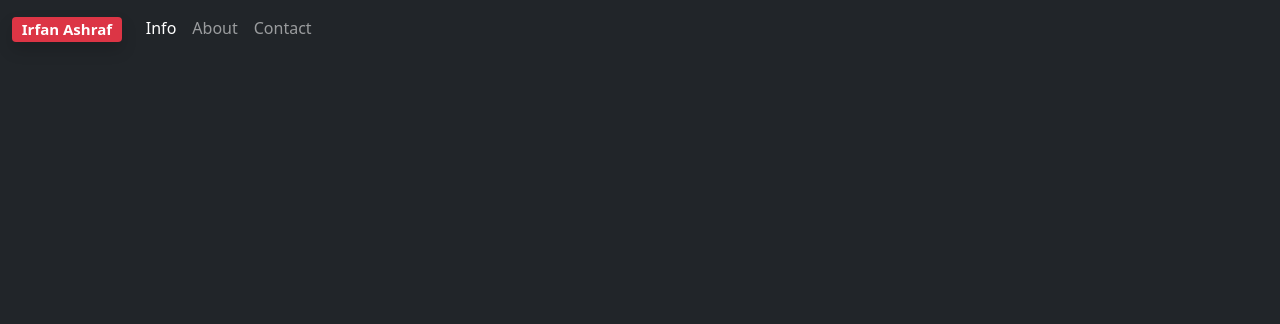
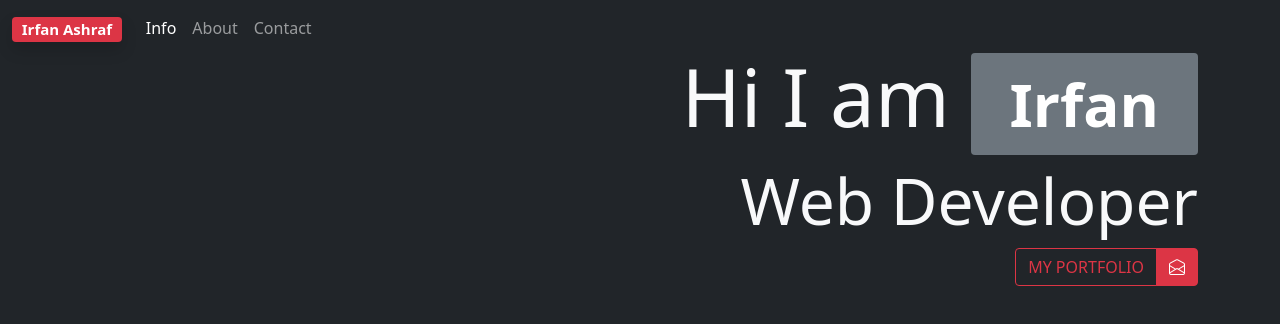
Before and after one commit to IrfanAshraf-pro/bootstrap5, a plain HTML site: page project1/index.html in a window 1280 px wide. Drawn offline with nearby package versions, Linux system fonts and the light colour scheme.

Commit message:
Done with header

```diff
--- a/project1/index.html
+++ b/project1/index.html
@@ -74,8 +74,37 @@
       </div>
     </nav>
     <!-- HEADER -->
-    <!-- Header > Portfolio & Email btn group -->
-    <!-- Header > About and Contact dropdown content -->
+    <header class="container fixed-top text-end mt-5">
+      <h1 class="display-1">
+        Hi I am <span class="badge bg-secondary">Irfan</span>
+      </h1>
+      <h2 class="display-3">Web Developer</h2>
+      <!-- Header > Portfolio & Email btn group -->
+      <div class="btn-group">
+        <!-- Profile btn -->
+        <button
+          class="btn btn-outline-danger text-uppercase"
+          type="button"
+          data-bs-toggle="offcanvas"
+          data-bs-target="#portfolio"
+          aria-controls="portfolio"
+        >
+          my portfolio
+        </button>
+        <!-- Email button -->
+        <button
+          class="btn btn-danger"
+          type="button"
+          data-bs-toggle="offcanvas"
+          data-bs-target="#email"
+          aria-controls="email"
+        >
+          <i class="bi bi-envelope-open"></i>
+        </button>
+      </div>
+      <!-- Header > About and Contact dropdown content -->
+    </header>
+
     <!-- Profile Img -->
     <!-- Portfolio offcanvas content -->
     <!-- Email offcanvas content  -->
```
